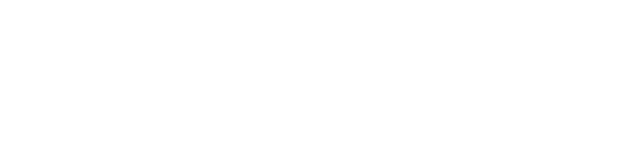
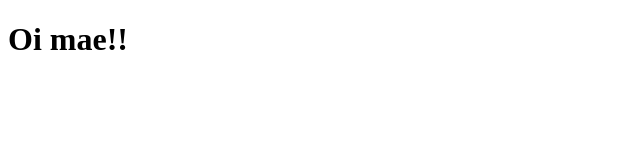
Before and after one commit to Zagoman/mmd-portfolio__1st-sem, a plain HTML site: page index.html in a window 1280 px wide. Shown: the whole page, without its empty margins (0-640 px from the left). Drawn offline with Linux system fonts and the light colour scheme.

Commit message:
oi mae message

```diff
--- a/index.html
+++ b/index.html
@@ -7,6 +7,6 @@
     <title>Home - Lucas Zago</title>
 </head>
 <body>
-
+    <h1>Oi mae!!</h1>
 </body>
 </html>
```
